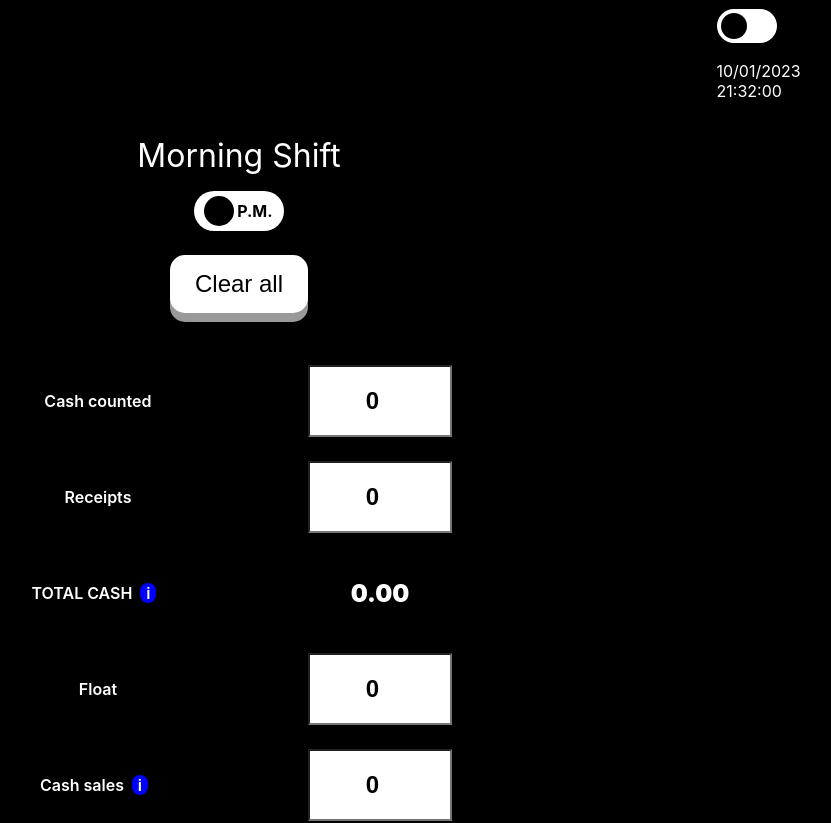
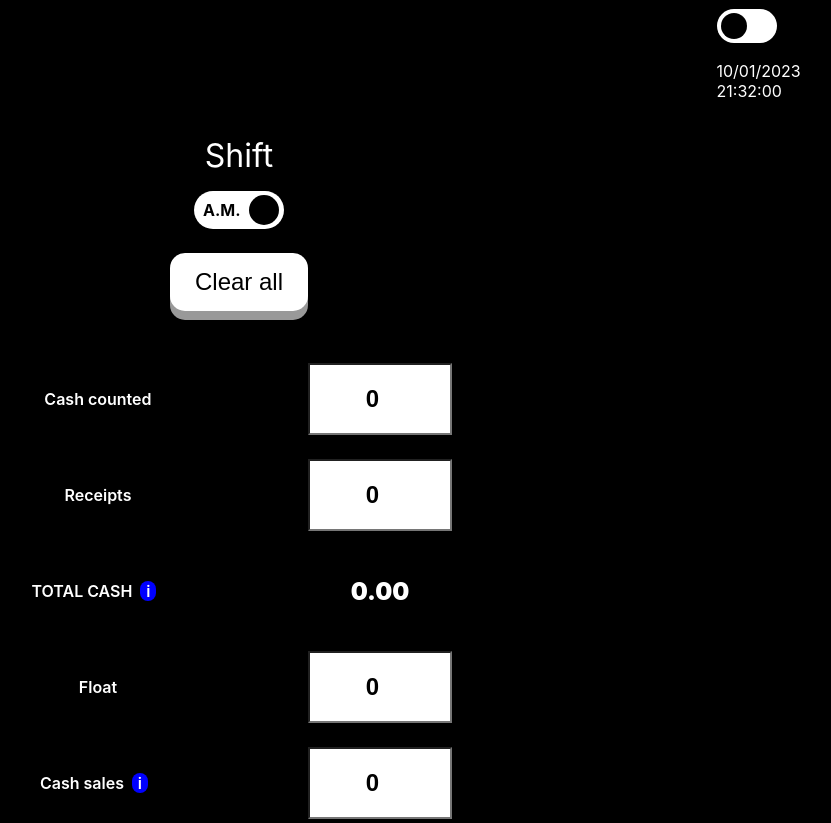
Before and after one commit to manuelcasanova/rmf, a React (Create React App) app in the folder client/: page / in a window 1280 px wide. Shown: the top 823 px of the page, without its empty margins (401-1232 px from the left). Built offline with nearby package versions, Linux system fonts and the light colour scheme.

Commit message:
Install react-to-print. Change shift am pm button. Change CSS

```diff
--- a/client/package.json
+++ b/client/package.json
@@ -10,6 +10,7 @@
     "react-dom": "^18.2.0",
     "react-router-dom": "^6.6.2",
     "react-scripts": "5.0.1",
+    "react-to-print": "^2.14.11",
     "web-vitals": "^2.1.4"
   },
   "scripts": {
--- a/client/src/App.css
+++ b/client/src/App.css
@@ -1,8 +1,4 @@
 /* || RESET */
-
-.test {
-  background-color: white;
-}
 
 :root {
   background-color: black;
@@ -22,7 +18,8 @@
   height: 100%;
   display: flex;
   flex-direction: column;
-  margin-bottom: 5em;
+  /* margin-bottom: 5em; */
+  padding-bottom: 5em;
   justify-content: center;
   align-items: center;
 
@@ -364,18 +361,22 @@ input:checked+.slider:before {
   border-radius: 50%;
 }
 
-/* ALL CSS AM/PM */
+/* ALL CSS AM */
 
 .AmButton, .PmButton {
   background-color: var(--color1);
   width: 5.6em;
-  height: 2.5em;
+  height: 2.4em;
   margin: auto;
   display: flex;
   justify-content: flex-end;
   align-items: center;
   padding: 0.2rem;
   border-radius: 34px;
+}
+
+.PmButton {
+  padding: 0.5em;
 }
 
 .word {
@@ -386,6 +387,10 @@ input:checked+.slider:before {
   color: var(--color0);
 }
 
+.wordpm {
+  margin: 0em 0.1em 0em 0.5em;
+}
+
 .circle {
   border-radius: 50px;
   width: 1.9em;
--- a/client/src/Closing.jsx
+++ b/client/src/Closing.jsx
@@ -1,7 +1,8 @@
 import { useState, useEffect } from 'react'
 import { Link } from 'react-router-dom';
+import {ReactToPrint} from 'react-to-print'
 import Now from './Now';
-import PmButton from './PmButton';
+import AmButton from './AmButton';
 
 export default function Closing() {
 
@@ -218,7 +219,19 @@ export default function Closing() {
 
 
   return (
-    <div className={toggle ? "App day-mode" : "App night-mode"}>
+    <div>
+    {/* <ReactToPrint
+    trigger ={()=>{
+      return <button>Print the table</button>
+    }}
+    content={()=>this.componentRef}
+    documentTitle="new document"
+    pageStyle="print"
+
+    /> */}
+    <div
+    // ref={element=>(this.componentRef=element)}
+    className={toggle ? "App day-mode" : "App night-mode"}>
 
       <label className="switch">
         <input type="checkbox" onChange={handleToggle} />
@@ -233,8 +246,8 @@ export default function Closing() {
 
 
 
-        <div className='title'>Morning Shift</div>
-        <Link to='/night' className='subtitle'><PmButton toggle={toggle} /></Link>
+        <div className='title'>Shift</div>
+        <Link to='/night' className='subtitle'><AmButton toggle={toggle} /></Link>
 
         <div className='clear-all-div'>
           <button className="clear-all" onClick={clearAll}>Clear all</button>
@@ -558,5 +571,6 @@ export default function Closing() {
 
       </div>
     </div>
+    </div>
   )
 }
--- a/client/src/ClosingNight.jsx
+++ b/client/src/ClosingNight.jsx
@@ -1,7 +1,7 @@
 import { Link } from "react-router-dom"
 import { useState } from "react";
 import Now from './Now';
-import AmButton from "./AmButton";
+import PmButton from "./PmButton";
 
 export default function ClosingNight() {
 
@@ -261,8 +261,8 @@ export default function ClosingNight() {
 
       <div className='seccion'>
 
-        <div className='title'>Night Shift</div>
-        <Link to='/closing'>< AmButton /></Link>
+        <div className='title'>Shift</div>
+        <Link to='/closing'>< PmButton /></Link>
 
         <div className='clear-all-div'>
           <button className="clear-all" onClick={clearAll}>Clear all</button>
--- a/client/src/PmButton.jsx
+++ b/client/src/PmButton.jsx
@@ -3,7 +3,7 @@ export default function PmButton () {
     <div className="PmButton">
 
 <div className="circle"></div>
-<div className="word">P.M.</div>
+<div className="word wordpm">P.M.</div>
 
 
     </div>
```
Also changed, not shown: 1 other file (tests, documents, lock files or other folders).
